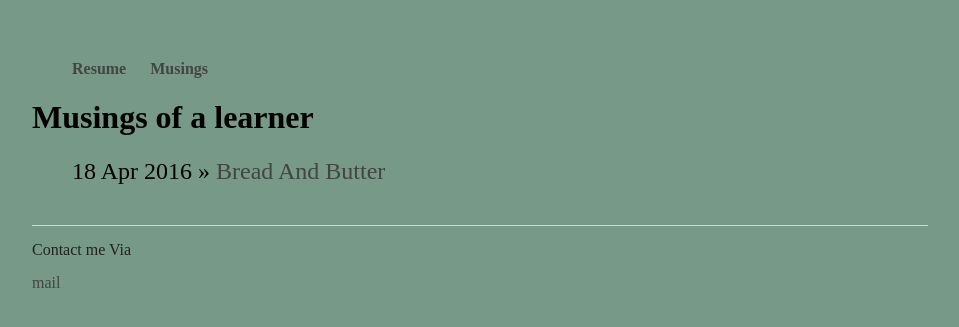
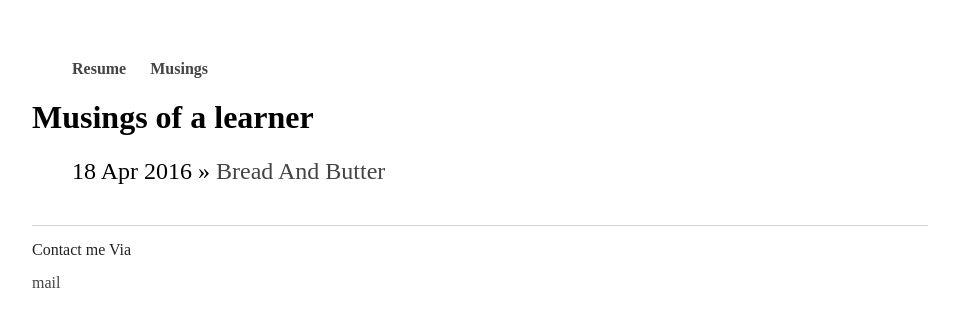
Before and after one commit to ramzinc/ramzinc.github.io, a Jekyll site: the page built from blog/index.html, in a window 1280 px wide. Shown: the top 327 px of the page, without its empty margins (160-1119 px from the left). Built offline with Jekyll 4.4.1, drawn with Linux system fonts in a browser that asks for light colours.

Commit message:
Update main.css

```diff
--- a/css/main.css
+++ b/css/main.css
@@ -1,7 +1,7 @@
 body{
 	 margin: 60px auto;
 	 width:70%;
-	background-color: #798;
+	background-color: #ffffff;
 	}
 
 
```
